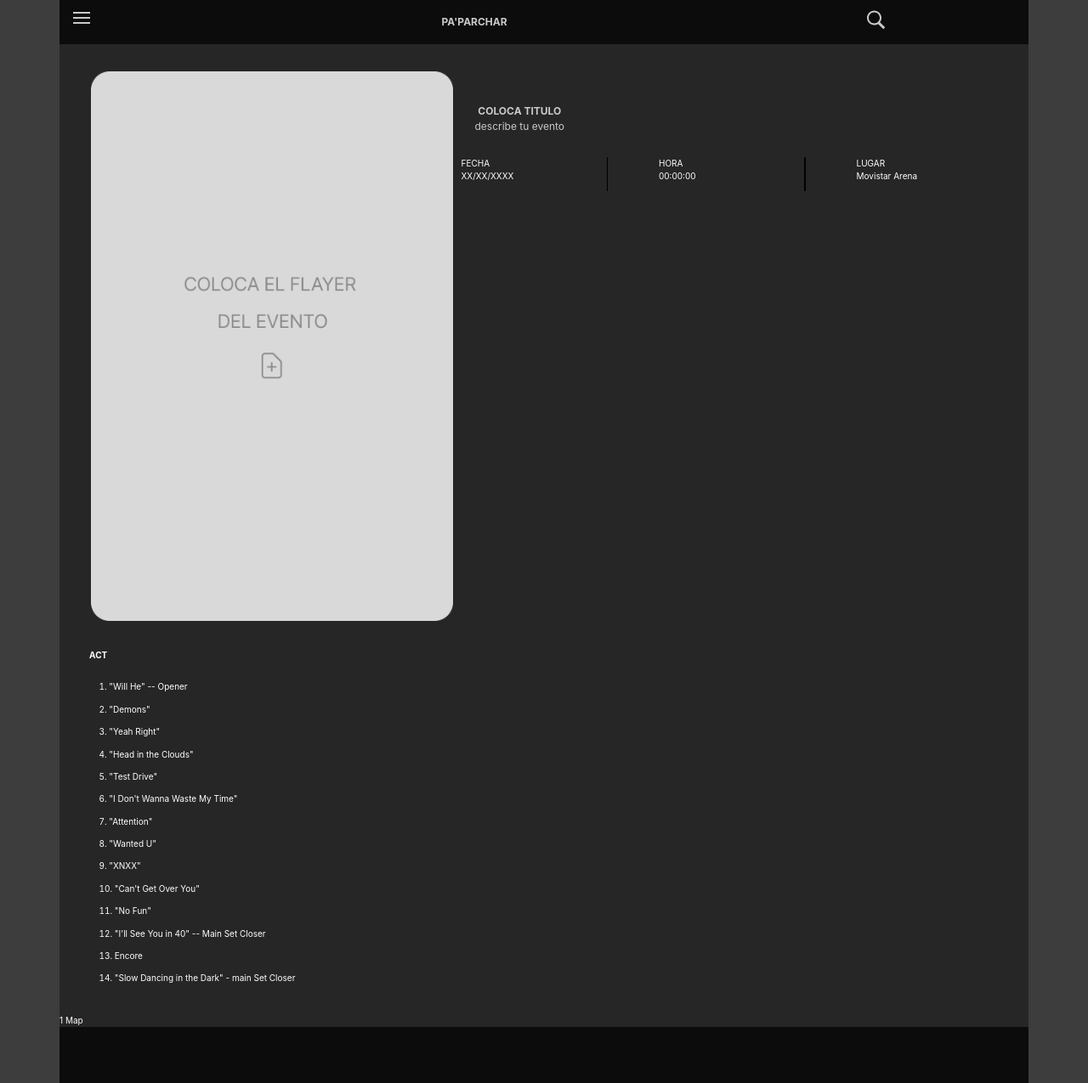
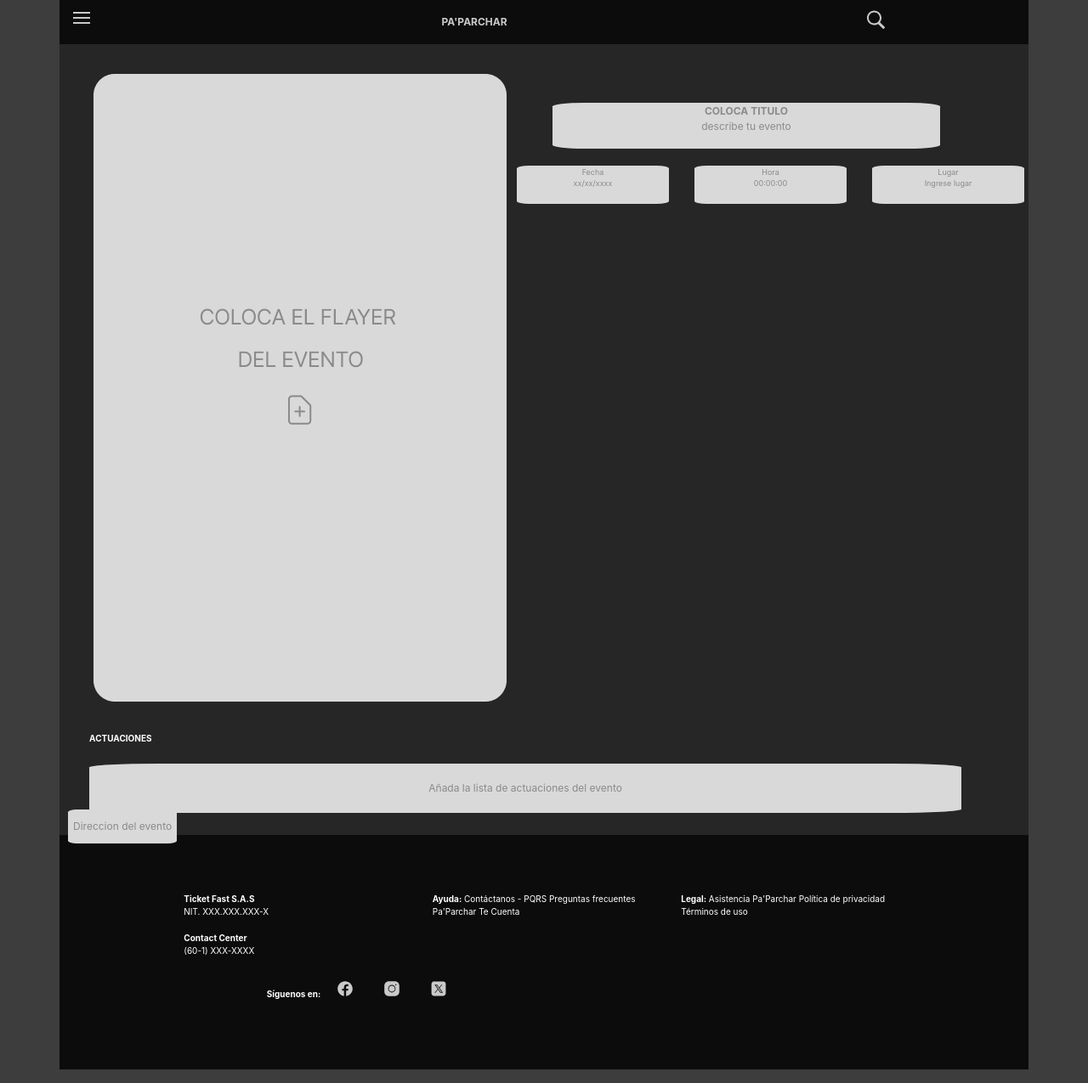
Before and after one commit to ancastrol/Pa-Parchar, a plain HTML site: page index.html in a window 1280 px wide. Shown: the top 1275 px of the page at 85% size. Drawn offline with Linux system fonts and the light colour scheme; a script that the page names is missing.

Commit message:
plantilla agregar eventos con fallo en direccion

```diff
--- a/Vista/css/estilos.css
+++ b/Vista/css/estilos.css
@@ -65,6 +65,41 @@ main{
 
 }
 
+#ingresarDetalle{
+    color: #8a8a8a;
+    background-color: #d9d9d9;
+    width: 80%;
+    border-radius: 8%;
+}
+
+#especificosEvento{
+    margin-right: 0%;
+    margin-left: -10%;
+}
+
+#ingresarData{
+    color: #8a8a8a;
+    background-color: #d9d9d9;
+    width: 100%;
+    border-radius: 8%;
+    font-size: xx-small;
+}
+
+#ingresarActo{
+    color: #8a8a8a;
+    background-color: #d9d9d9;
+    width: 90%;
+    height: 100%;
+    border-radius: 8%;
+    margin: 0;
+}
+
+#ingresarDireccion{
+    height: 100%;
+    color: #8a8a8a;
+    background-color: #d9d9d9;
+    border-radius: 8%;
+}
 
 #imgReco{
     width: 100%;
@@ -80,7 +115,7 @@ main{
 hr{
     height:85%;
     width: 5%;
-    background-color:#000;
+    background-color:#ffffff;
     margin: 0 0 0 0;
    }
 
@@ -101,6 +136,7 @@ li{
 #ACT{
     margin: 0 0 2% 0;
 }
+
 
 #parrafoP{
     font-size: 10px;
--- a/index.html
+++ b/index.html
@@ -42,71 +42,45 @@
         <!--Main-->
         <main>
             <div class="row">
-                <div class="col-5">
+                <div class="col-6">
                     <button><img src="/Recursos/Img/Colocar flayer.png" alt=""id="imgDetalle"></button>
                 </div>
-                <div class="col-7" id = "parrafoDetallado">
-                    <button><p><strong>COLOCA TITULO</strong>
+                <div class="col-6" id = "parrafoDetallado">
+                    <button id = "ingresarDetalle"><p><strong>COLOCA TITULO</strong>
                         <br>
                         describe tu evento
                         </p></button>
-                    <div class="row">
-                        <div class="col-2">
-                            <p>
-                            FECHA<br>XX/XX/XXXX
-                            </p>
+                    <div class="row" id = "especificosEvento">
+                        <div class="col-4">
+                            <button id = "ingresarData">
+                                <p>Fecha
+                                <br>xx/xx/xxxx</p>
+                            </button>
                         </div>
-                        <div class="col-2" id="linea1">
-                        <hr>
+                        <div class="col-4">
+                            <button id = "ingresarData">
+                                <p>Hora
+                                <br>00:00:00</p>
+                            </button>
                         </div>
-                        <div class="col-2">
-                            <p>
-                                HORA<br>00:00:00
-                            </p>
-                        </div>
-                        <div class="col-2" id="linea1">
-                            <hr>
-                        </div>
-                        <div class="col-3">
-                            <p>
-                                LUGAR<br>Movistar Arena
-                            </p>
+                        <div class="col-4">
+                            <button id = "ingresarData">
+                                <p>Lugar
+                                <br>Ingrese lugar</p>
+                            </button>
                         </div>
                     </div>
                 </div>
                 <div class = "col-12" id = "lineUp">
-                    <p id="ACT"><strong>ACT</strong></p>
-                        <li>"Will He" -- Opener</li>
-                        <li>"Demons"</li>
-                        <li>"Yeah Right"</li>
-                        <li>"Head in the Clouds"</li>
-                        <li>"Test Drive"</li>
-                        <li>"I Don't Wanna Waste My Time"</li>
-                        <li>"Attention"</li>
-                        <li>"Wanted U"</li>
-                        <li>"XNXX"</li>
-                        <li>"Can't Get Over You"</li>
-                        <li>"No Fun"</li>
-                        <li>"I'll See You in 40" -- Main Set Closer</li>
-                        <li>Encore</li>
-                        <li>"Slow Dancing in the Dark" - main Set Closer</li>
+                    <p id="ACT"><strong>ACTUACIONES</strong></p>
+                        <button id = "ingresarActo">Añada la lista de actuaciones del evento</button>
                 </div>
+                <!--Mapa-->
+                <div class = "col-12">
+                        <button id = "ingresarDireccion">Direccion del evento</button>
+                </div>
+
             </div>
-            <!--Mapa-->
-            <div id="wrapper-9cd199b9cc5410cd3b1ad21cab2e54d3">
-                <div id="map-9cd199b9cc5410cd3b1ad21cab2e54d3"></div>
-                <script>(function () {
-                var setting = {"query":"Movistar Arena, Diagonal 61c, Bogotá, Colombia","width":800,"height":600,"satellite":false,"zoom":15,"placeId":"ChIJ89PYvUqbP44RHozfsJ1vCtk","cid":"0xd90a6f9db0df8c1e","coords":[4.6491577,-74.0772952],"lang":"es","queryString":"Movistar Arena, Diagonal 61c, Bogotá, Colombia","centerCoord":[4.6491577,-74.0772952],"id":"map-9cd199b9cc5410cd3b1ad21cab2e54d3","embed_id":"1076808"};
-                var d = document;
-                var s = d.createElement('script');
-                s.src = 'https://1map.com/js/script-for-user.js?embed_id=1076808';
-                s.async = true;
-                s.onload = function (e) {
-                  window.OneMap.initMap(setting)
-                };
-                var to = d.getElementsByTagName('script')[0];
-                to.parentNode.insertBefore(s, to);
-              })();</script><a href="https://1map.com/es/map-embed">1 Map</a></div>
 
 
         </main>
@@ -316,7 +290,7 @@
                     </div>
                 </div>
                 <div class = "col-12" id = "lineUp">
-                    <p id="ACT"><strong>ACT</strong></p>
+                    <p id="ACT"><strong>ACTUACIONES</strong></p>
                         <li>"Will He" -- Opener</li>
                         <li>"Demons"</li>
                         <li>"Yeah Right"</li>
```
Also changed, not shown: Recursos/Img/Fecha.png (added), Recursos/Img/Hora.png (added), Recursos/Img/Lugar.png (added).
